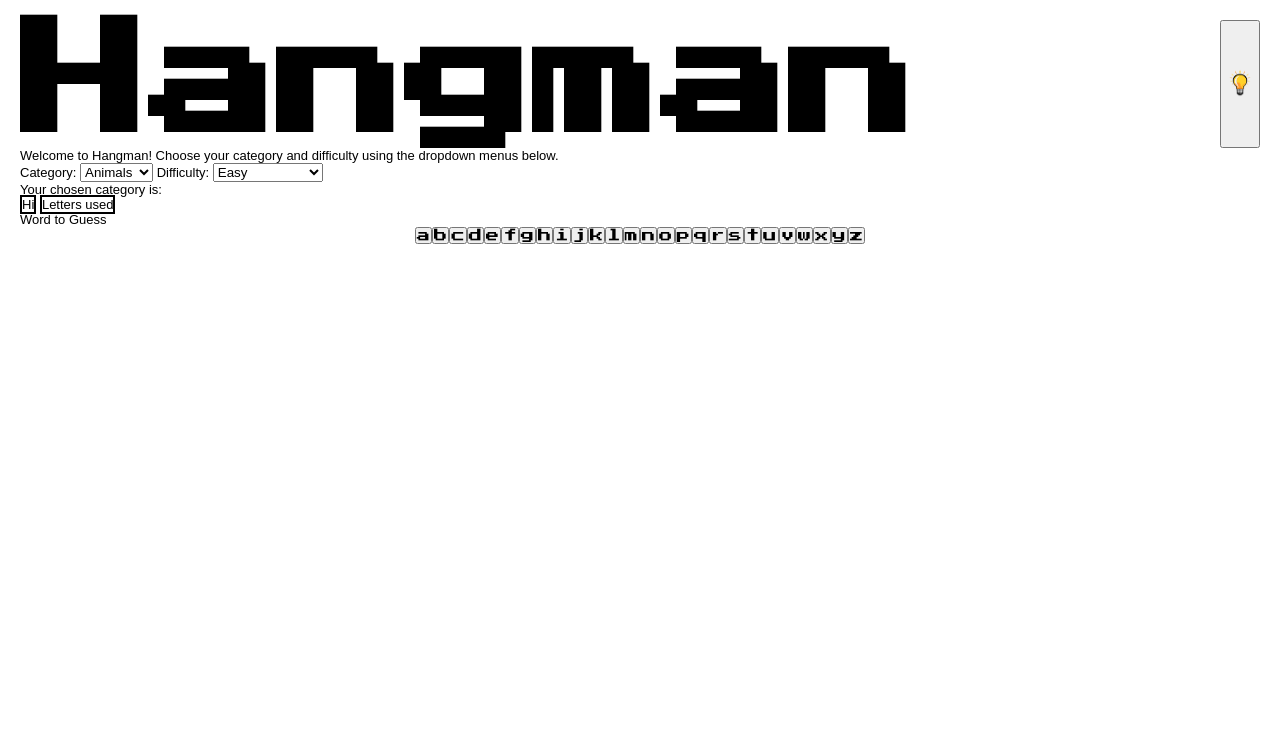
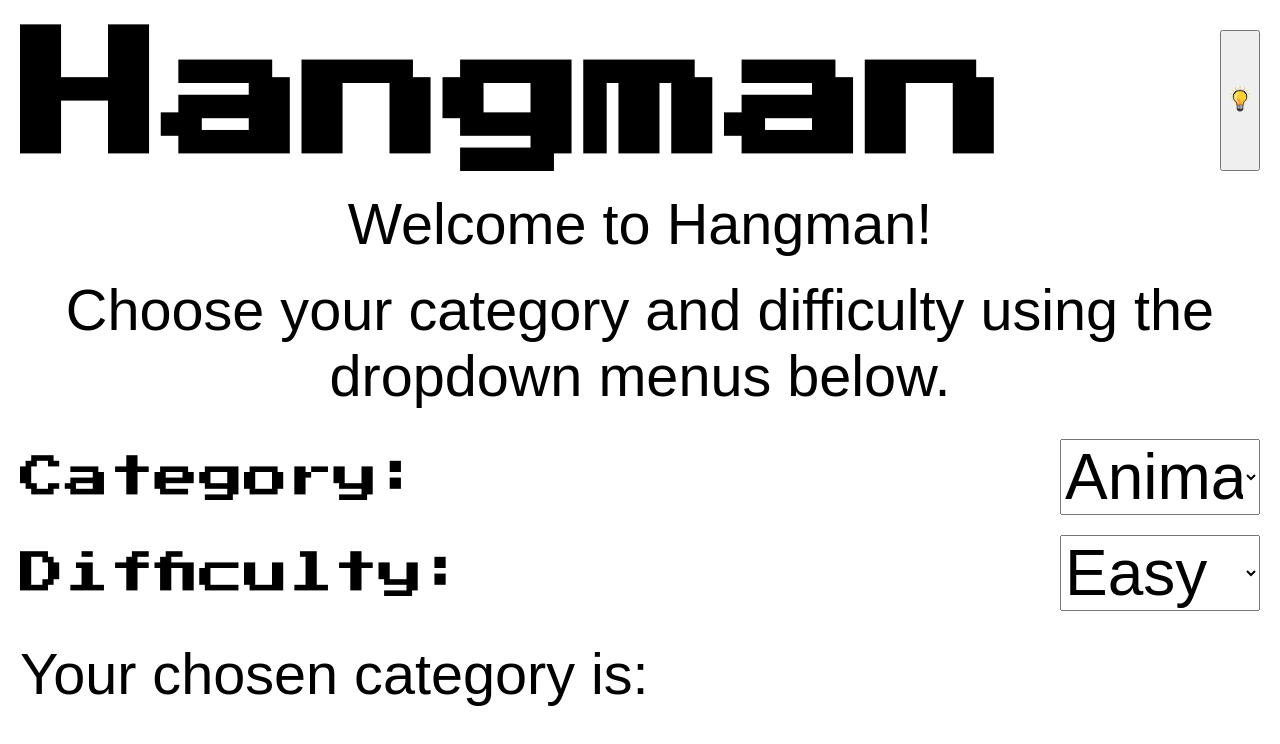
Before and after one commit to NDenheim/guess-the-word, a website built with Vite: page index.html in a window 1280 px wide. Shown: the top 744 px of the page. Built offline with nearby package versions, Linux system fonts and the light colour scheme.

Commit message:
Layout changes - menus & hangman/letters used span

```diff
--- a/index.html
+++ b/index.html
@@ -14,11 +14,10 @@
           <img src="./images/lightbulb-nb.png" alt="lightbulb" />
         </button>
       </nav>
-      <p>
-        Welcome to Hangman! Choose your category and difficulty using the
-        dropdown menus below.
-      </p>
+      <p>Welcome to Hangman!</p>
+      <p>Choose your category and difficulty using the dropdown menus below.</p>
       <div class="menus">
+        <div class="menus__category">
           <label for="category">Category:</label>
           <select name="category" id="category-menu">
             <option value="animals">Animals</option>
@@ -27,6 +26,8 @@
             <option value="movies">Movies</option>
             <option value="random">Random</option>
           </select>
+        </div>
+        <div class="menus__difficulty">
           <label for="difficulty">Difficulty:</label>
           <select name="difficulty" id="difficulty-menu">
             <option value="easy">Easy</option>
@@ -34,13 +35,14 @@
             <option value="beast-mode">BEAST MODE</option>
           </select>
         </div>
+      </div>
     </header>
 
     <main>
       <p>Your chosen category is:</p>
       <div class="container">
-        <span id="hangman">Hi</span>
-        <span id="letters-used">Letters used</span>
+        <span id="hangman">Hangman</span>
+        <span id="letters-used">Letters used:</span>
       </div>
       <div class="word">Word to Guess</div>
       <div class="letters">
--- a/src/_layout.scss
+++ b/src/_layout.scss
@@ -1,18 +1,19 @@
 @use "./variables" as *;
 
 body {
-  margin: 20px;
+  margin: 30px 20px;
   font-family: $font-secondary;
-  font-size: 13px;
+  font-size: 4.5vw;
 }
 
+header {
   nav {
     display: flex;
     justify-content: space-between;
 
     h1 {
       font-family: $font-primary;
-    font-size: 10vw;
+      font-size: 11vw;
     }
 
     button {
@@ -26,7 +27,54 @@ nav {
     }
   }
 
+  p {
+    margin: 20px 0;
+    text-align: center;
+  }
+
+  .menus {
+    display: flex;
+    flex-direction: column;
+    justify-content: center;
+    // line-height: 3;
+    margin: 20px 0;
+    font-family: $font-primary;
+    font-size: 3.5vw;
+
+    &__category,
+    &__difficulty {
+      display: flex;
+      justify-content: space-between;
+      align-items: center;
+      margin: 10px 0;
+      select {
+        font-size: 5vw;
+        width: 200px;
+      }
+    }
+  }
+}
+
+main {
+  p {
+    margin: 20px 0;
+  }
+
+  .container {
+    display: flex;
+    justify-content: space-around;
+
     #hangman,
     #letters-used {
+      margin: 20px;
+      padding: 7px;
       border: 2px solid black;
+      border-radius: 5vw;
+      width: 35vw;
+      aspect-ratio: 1/1;
+      font-family: $font-primary;
+      font-size: 3.5vw;
+      text-align: center;
     }
+  }
+}
```
Lines whose indentation alone changed are shown as unchanged.
